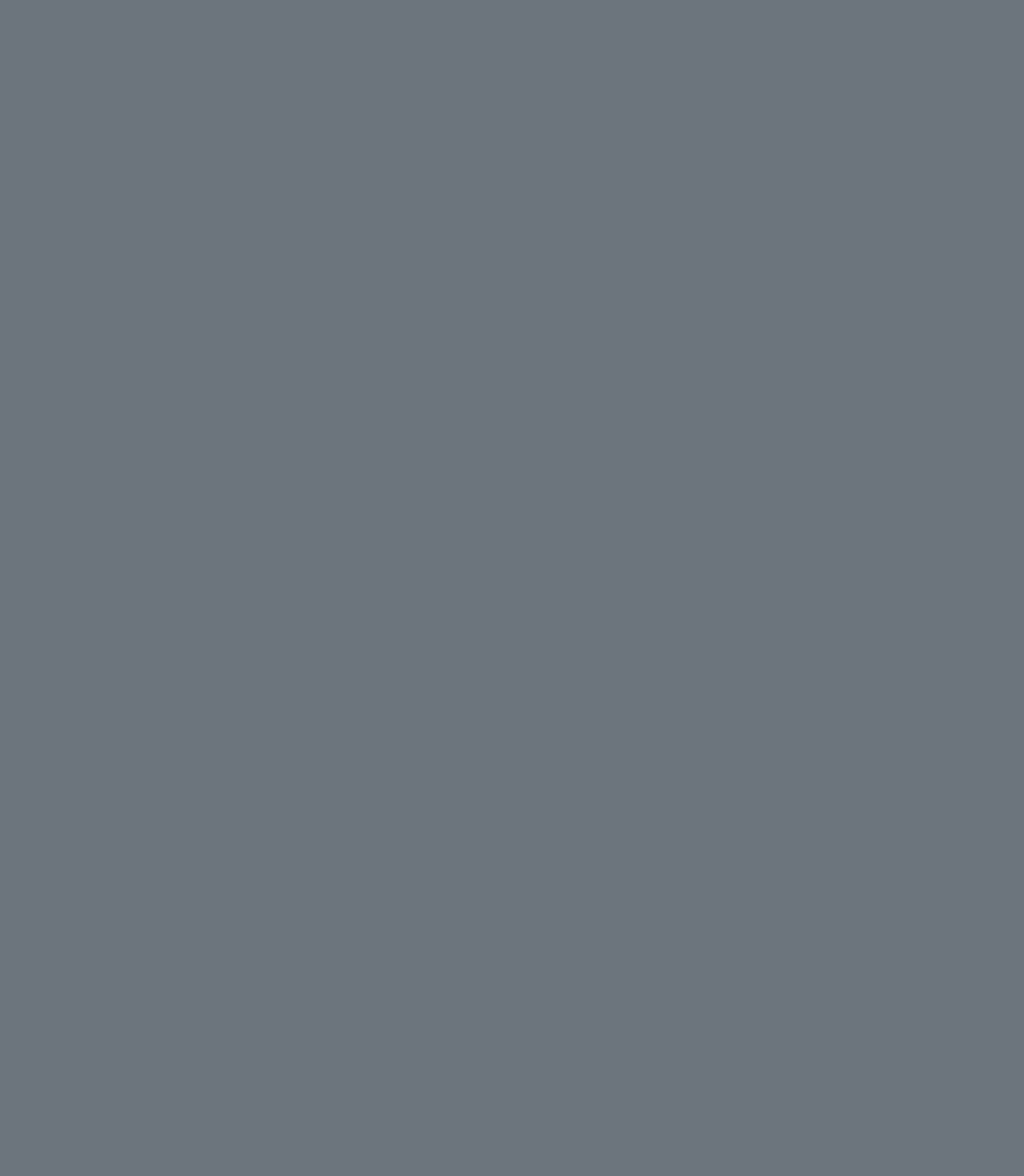
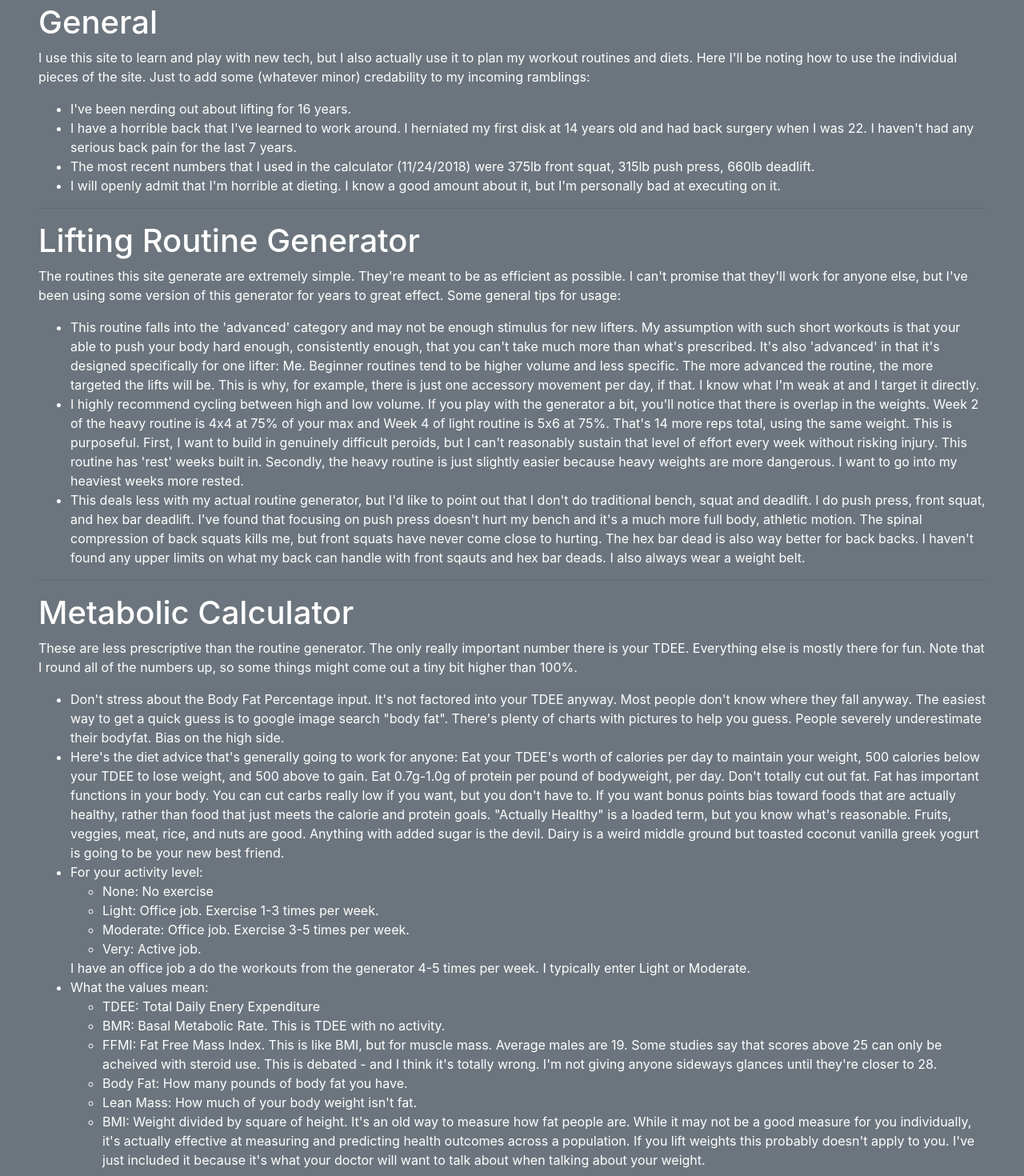
Before and after one commit to mcred89/js-power-site, a React (Create React App) app in the folder static/: page /about in a window 1280 px wide. Shown: the part 100-1570 px from the top of the page at 80% size. Before the commit the page ends 800 px from the top, so only its background shows below. Built offline with nearby package versions, Linux system fonts and the light colour scheme.

Commit message:
Added about

```diff
--- a/static/src/App.js
+++ b/static/src/App.js
@@ -1,6 +1,7 @@
 import React, { Component } from 'react';
 import { MaxesForm } from './containers/MaxesForm';
 import { BodyCalc } from './containers/BodyCalculators';
+import { About } from './containers/About';
 import { BrowserRouter as Router, Route, Switch, Link } from 'react-router-dom';
 
 class App extends Component {
@@ -12,6 +13,7 @@ class App extends Component {
               <NavBar />
               <Switch>
                 <Route exact path='/' component={MaxesForm} />
+                <Route exact path='/about' component={About} />
                 <Route path='/calculators' component={BodyCalc} />
               </Switch>
             </div>
@@ -29,6 +31,9 @@ class NavBar extends Component {
         <Link className="navbar-brand" to="/">TheMcIlroy</Link>
         <ul className="navbar-nav">
           <li className="nav-item">
+            <Link className="nav-link" to="/about">About</Link>
+          </li>
+          <li className="nav-item">
             <Link className="nav-link" to="/">Routine</Link>
           </li>
           <li className="nav-item">
--- /dev/null
+++ b/static/src/containers/About.js
@@ -0,0 +1,135 @@
+import React, { Component } from 'react';
+
+export class About extends Component {
+    render() {
+        return (
+            <div className="text-white m-5">
+                <h1>General</h1>
+                <p>
+                    I use this site to learn and play with new tech, but I also actually use
+                    it to plan my workout routines and diets. Here I'll be noting how to use
+                    the individual pieces of the site.
+
+                    Just to add some (whatever minor) credability to my incoming ramblings:
+                </p>
+                <ul>
+                    <li>
+                        I've been nerding out about lifting for 16 years.
+                    </li>
+                    <li>
+                        I have a horrible back that I've learned to work around. I herniated my
+                        first disk at 14 years old and had back surgery when I was 22. I haven't
+                        had any serious back pain for the last 7 years.
+                    </li>
+                    <li>
+                        The most recent numbers that I used in the calculator (11/24/2018) were
+                        375lb front squat, 315lb push press, 660lb deadlift.
+                    </li>
+                    <li>
+                        I will openly admit that I'm horrible at dieting. I know a good amount
+                        about it, but I'm personally bad at executing on it.
+                    </li>
+                </ul>
+                <hr/>
+                <h1>Lifting Routine Generator</h1>
+                <p>
+                    The routines this site generate are extremely simple. They're meant to be
+                    as efficient as possible. I can't promise that they'll work for anyone else,
+                    but I've been using some version of this generator for years to great effect.
+                    Some general tips for usage:
+                </p>
+                <ul>
+                    <li>
+                        This routine falls into the 'advanced' category and may not be enough stimulus
+                        for new lifters. My assumption with such short workouts is that your able to
+                        push your body hard enough, consistently enough, that you can't take much more
+                        than what's prescribed. It's also 'advanced' in that it's designed specifically
+                        for one lifter: Me. Beginner routines tend to be higher volume and less specific.
+                        The more advanced the routine, the more targeted the lifts will be. This is why,
+                        for example, there is just one accessory movement per day, if that. I know what
+                        I'm weak at and I target it directly.
+                    </li>
+                    <li>
+                        I highly recommend cycling between high and low volume. If you play with the
+                        generator a bit, you'll notice that there is overlap in the weights. Week 2 of
+                        the heavy routine is 4x4 at 75% of your max and Week 4 of light routine is 5x6
+                        at 75%. That's 14 more reps total, using the same weight. This is purposeful.
+                        First, I want to build in genuinely difficult peroids, but I can't reasonably
+                        sustain that level of effort every week without risking injury. This routine
+                        has 'rest' weeks built in. Secondly, the heavy routine is just slightly easier
+                        because heavy weights are more dangerous. I want to go into my heaviest weeks
+                        more rested.
+                    </li>
+                    <li>
+                        This deals less with my actual routine generator, but I'd like to point out that
+                        I don't do traditional bench, squat and deadlift. I do push press, front squat, and
+                        hex bar deadlift. I've found that focusing on push press doesn't hurt my bench and
+                        it's a much more full body, athletic motion. The spinal compression of back squats
+                        kills me, but front squats have never come close to hurting. The hex bar dead is also
+                        way better for back backs. I haven't found any upper limits on what my back can handle
+                        with front sqauts and hex bar deads. I also always wear a weight belt.
+                    </li>
+                </ul>
+                <hr/>
+                <h1>Metabolic Calculator</h1>
+                <p>
+                    These are less prescriptive than the routine generator. The only really important number
+                    there is your TDEE. Everything else is mostly there for fun. Note that I round all of the
+                    numbers up, so some things might come out a tiny bit higher than 100%.
+                </p>
+                <ul>
+                    <li>
+                       Don't stress about the Body Fat Percentage input. It's not factored into your TDEE anyway.
+                       Most people don't know where they fall anyway. The easiest way to get a quick guess is
+                       to google image search "body fat". There's plenty of charts with pictures to help you guess.
+                       People severely underestimate their bodyfat. Bias on the high side.
+                    </li>
+                    <li>
+                        Here's the diet advice that's generally going to work for anyone: Eat your TDEE's worth
+                        of calories per day to maintain your weight, 500 calories below your TDEE to lose weight,
+                        and 500 above to gain. Eat 0.7g-1.0g of protein per pound of bodyweight, per day. Don't
+                        totally cut out fat. Fat has important functions in your body. You can cut carbs really
+                        low if you want, but you don't have to. If you want bonus points bias toward foods that
+                        are actually healthy, rather than food that just meets the calorie and protein goals.
+                        "Actually Healthy" is a loaded term, but you know what's reasonable. Fruits, veggies, meat,
+                        rice, and nuts are good. Anything with added sugar is the devil. Dairy is a weird middle
+                        ground but toasted coconut vanilla greek yogurt is going to be your new best friend.
+                    </li>
+                    <li>
+                        For your activity level:
+                        <ul>
+                            <li>None: No exercise</li>
+                            <li>Light: Office job. Exercise 1-3 times per week.</li>
+                            <li>Moderate: Office job. Exercise 3-5 times per week.</li>
+                            <li>Very: Active job.</li>
+                        </ul>
+                        I have an office job a do the workouts from the generator 4-5 times per week. I typically
+                        enter Light or Moderate.
+                    </li>
+                    <li>
+                        What the values mean:
+                        <ul>
+                            <li>TDEE: Total Daily Enery Expenditure</li>
+                            <li>BMR: Basal Metabolic Rate. This is TDEE with no activity.</li>
+                            <li>
+                                FFMI: Fat Free Mass Index. This is like BMI, but for muscle mass. Average males are 19.
+                                Some studies say that scores above 25 can only be acheived with steroid use. This is
+                                debated - and I think it's totally wrong. I'm not giving anyone sideways glances until
+                                they're closer to 28.
+                            </li>
+                            <li>Body Fat: How many pounds of body fat you have.</li>
+                            <li>Lean Mass: How much of your body weight isn't fat.</li>
+                            <li>
+                                BMI: Weight divided by square of height. It's an old way to measure how fat people
+                                are. While it may not be a good measure for you individually, it's actually effective
+                                at measuring and predicting health outcomes across a population. If you lift weights
+                                this probably doesn't apply to you. I've just included it because it's what your doctor
+                                will want to talk about when talking about your weight.
+                            </li>
+                        </ul>
+                    </li>
+                </ul>
+            </div>
+        )
+    }
+}
--- a/static/src/containers/BodyCalculators.js
+++ b/static/src/containers/BodyCalculators.js
@@ -43,7 +43,7 @@ export class BodyCalc extends Component {
             <div className="">
                 <div className="card bg-dark text-white m-5">
                     <form className="card-body form-group" onSubmit={this.handleSubmit}>
-                        <h2>Metabolic Rates</h2>
+                        <h2>Metabolic Calculator</h2>
                         <NumberInput
                             name={'weight'}
                             controlFunc={this.handleChange}
@@ -109,8 +109,6 @@ export class BodyCalc extends Component {
                  )}
                 </div>
             </div>
-
-
         )
     }
 }
```
